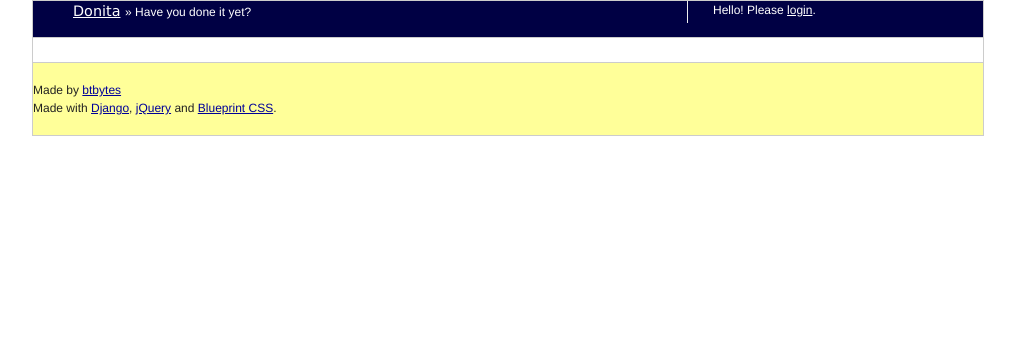
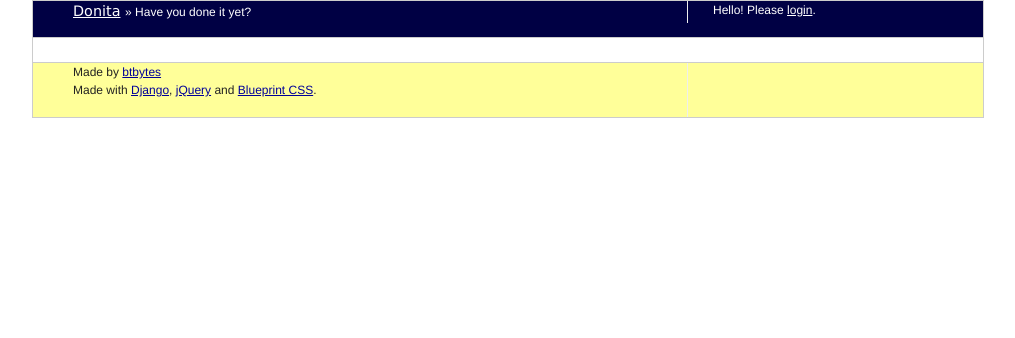
Before and after one commit to btbytes/donita, a Django app: template templates/base.html in a window 1280 px wide. Shown: the top 338 px of the page, without its empty margins (132-1147 px from the left). Run offline with Django 3.2, Linux system fonts and the light colour scheme; the template is opened without the code that fills it, so the values that code supplies are empty.

Commit message:
minor corrections

```diff
--- a/static/css/donita.css
+++ b/static/css/donita.css
@@ -27,5 +27,5 @@ div#footer{
     border-top: solid 1px #ccc;
 }
 #copyright{
-    margin-left:1em;
+
 }
--- a/templates/base.html
+++ b/templates/base.html
@@ -49,8 +49,8 @@
           {% endblock %}
     </div>
 
-    <div id="footer" class="column span-24 last">
-        <span id="copyright">
+    <div id="footer" class="column span-24">
+        <span id="copyright" class="column span-15 prepend-1 colborder">
             <p>Made by <a href="http://www.btbytes.com/">btbytes</a><br>
             Made with
             <span class="alt"><a href="http://www.djangoproject.com">Django</a></span>,
@@ -58,6 +58,7 @@
             <span class="alt"><a href="http://code.google.com/p/blueprintcss/">Blueprint CSS</a></span>.
             </p>
         </span>
+        <span class="column span-7 last">&nbsp;</span>
     </div>
 </div>
 </body>
```
Also changed, not shown: donita.db.
